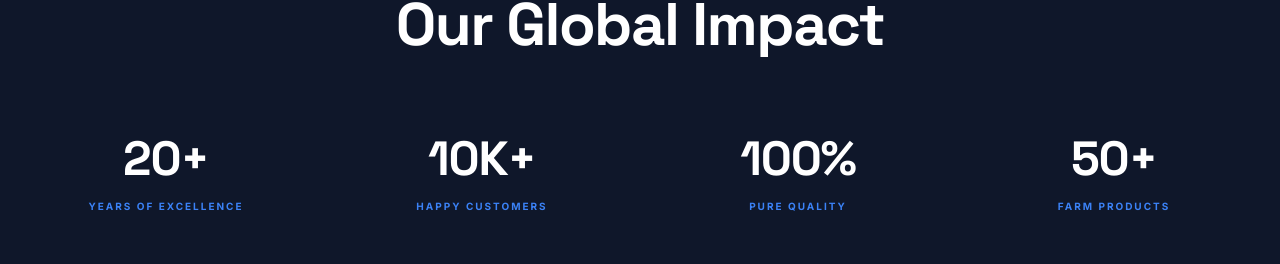
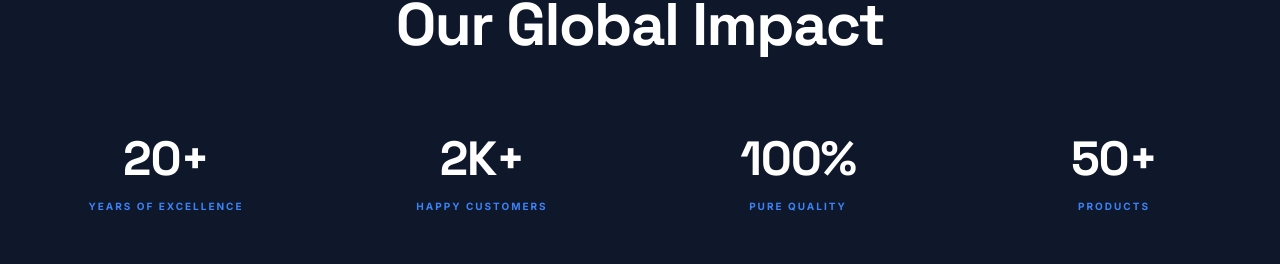
Before and after one commit to rajbamrotiya/prasaddairy.com, a React (Vite) app: page /about in a window 1280 px wide. Shown: the part 3258-3522 px from the top of the page. Built offline with nearby package versions, Linux system fonts and the light colour scheme.

Commit message:
- Update description

```diff
--- a/src/pages/AboutPage.jsx
+++ b/src/pages/AboutPage.jsx
@@ -185,9 +185,9 @@ const AboutPage = () => {
                     <div className="grid md:grid-cols-4 gap-12">
                         {[
                             { number: '20+', label: 'Years of Excellence', icon: Award },
-                            { number: '10K+', label: 'Happy Customers', icon: Users },
+                            { number: '2K+', label: 'Happy Customers', icon: Users },
                             { number: '100%', label: 'Pure Quality', icon: Star },
-                            { number: '50+', label: 'Farm Products', icon: Leaf }
+                            { number: '50+', label: 'Products', icon: Leaf }
                         ].map((stat, i) => (
                             <motion.div
                                 key={i}
--- a/src/pages/ContactPage.jsx
+++ b/src/pages/ContactPage.jsx
@@ -100,7 +100,7 @@ const ContactPage = () => {
                         >
                             <div>
                                 <span className="text-accent font-bold tracking-[0.3em] uppercase text-[10px] mb-6 block">Our Location</span>
-                                <h2 className="text-4xl md:text-5xl font-serif font-bold text-primary mb-8 tracking-tight">Visit our home in the Gir Somnath hills.</h2>
+                                <h2 className="text-4xl md:text-5xl font-serif font-bold text-primary mb-8 tracking-tight">Visit our Dairy in the Gir Somnath hills.</h2>
                                 <p className="text-muted text-lg leading-relaxed">
                                     Located in the heart of Gujarat's lush landscape, our dairy farm is where the magic of purity happens. We welcome visits by appointment to experience our commitment to quality.
                                 </p>
```
